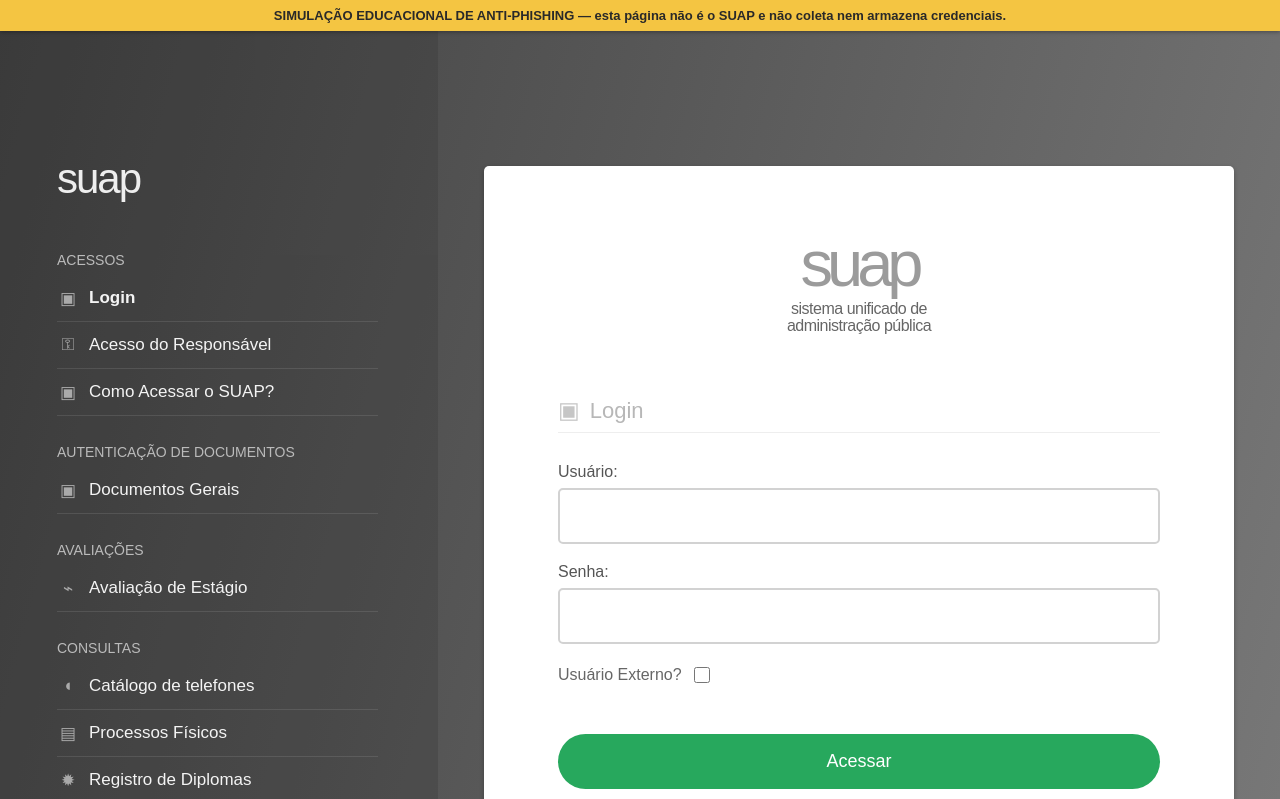
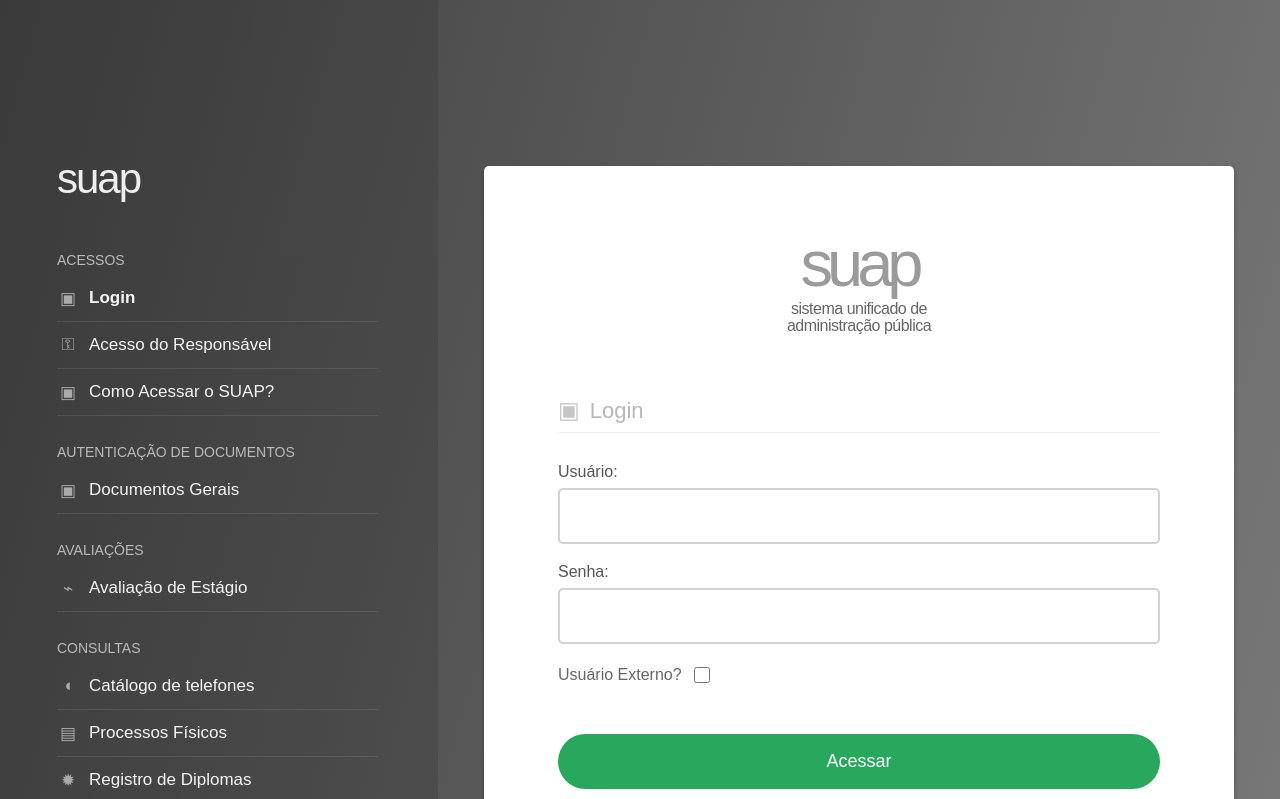
Before and after one commit to fersambi/fishing, a Flask app: template templates/training.html in a window 1280 px wide. Shown: the top 799 px of the page. Run offline with Flask 3, Linux system fonts and the light colour scheme; the template is opened without the code that fills it, so the values that code supplies are empty.

Commit message:
Remove anti-phishing simulation warning
Removed educational simulation warning from the page.

```diff
--- a/templates/training.html
+++ b/templates/training.html
@@ -32,7 +32,6 @@ button{width:100%;height:55px;border:0;border-radius:28px;background:#27a85d;col
 </style>
 </head>
 <body>
-<div class="sim">SIMULAÇÃO EDUCACIONAL DE ANTI-PHISHING — esta página não é o SUAP e não coleta nem armazena credenciais.</div>
 <aside class="sidebar">
 <div class="brand-side">suap</div>
 <div class="group"><div class="group-title">ACESSOS</div>
```
